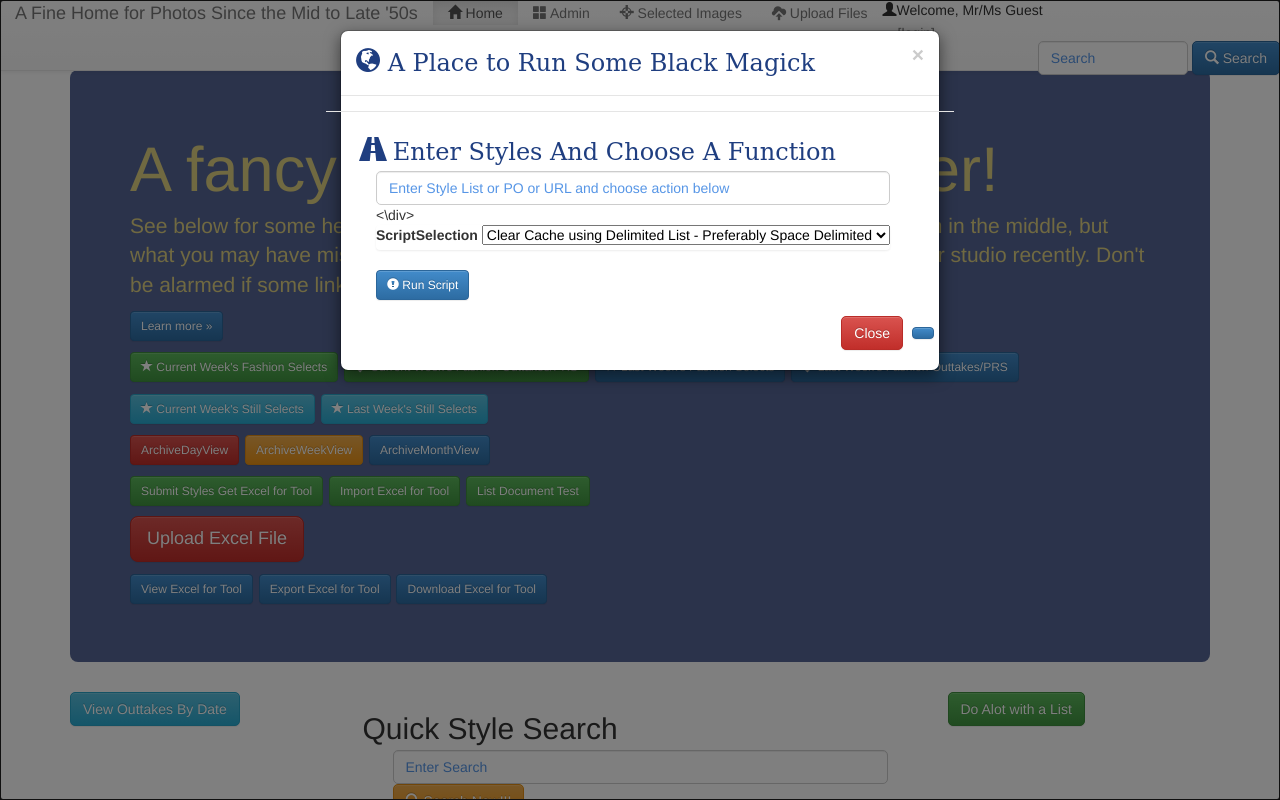
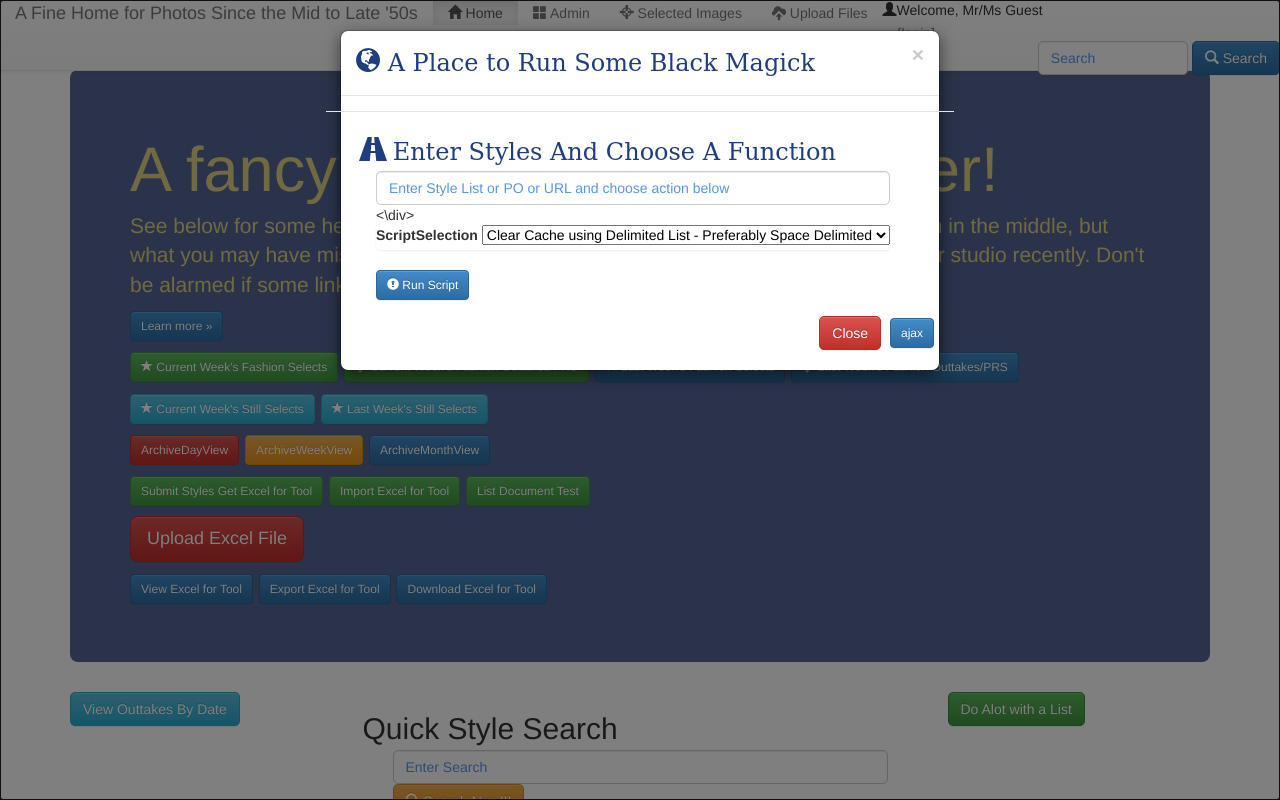
Before and after one commit to connectthefuture/djdam165, a Django app: page / in a window 1280 px wide, after a click on "Do Alot with a List". Run offline with Django 3.2, Linux system fonts and the light colour scheme; parts of the project's set-up code (start-up, migrations or seed data) failed here and were passed over; some libraries are stand-ins or nearby versions.

Commit message:
Update jbhome.html

```diff
--- a/templates/base/jbhome.html
+++ b/templates/base/jbhome.html
@@ -223,7 +223,7 @@
                         </div>
                     <div class="modal-footer">
                         <button type="button" class="btn btn-danger" data-dismiss="modal">Close</button>
-                        <button type="submit" class="btn btn-primary btn-sm" name="submitAjax" id="submitAjax"></button>
+                        <button type="submit" class="btn btn-primary btn-sm" name="submitAjax" id="submitAjax">ajax</button>
                         {#  <span class="glyphicon glyphicon-exclamation-sign"></span> Run Script</button> #}
                         {#<button type="button" class="btn btn-warning">Save changes</button>#}
                         {#<button type="submit" class="btn btn-success">Submit</button>#}
```
